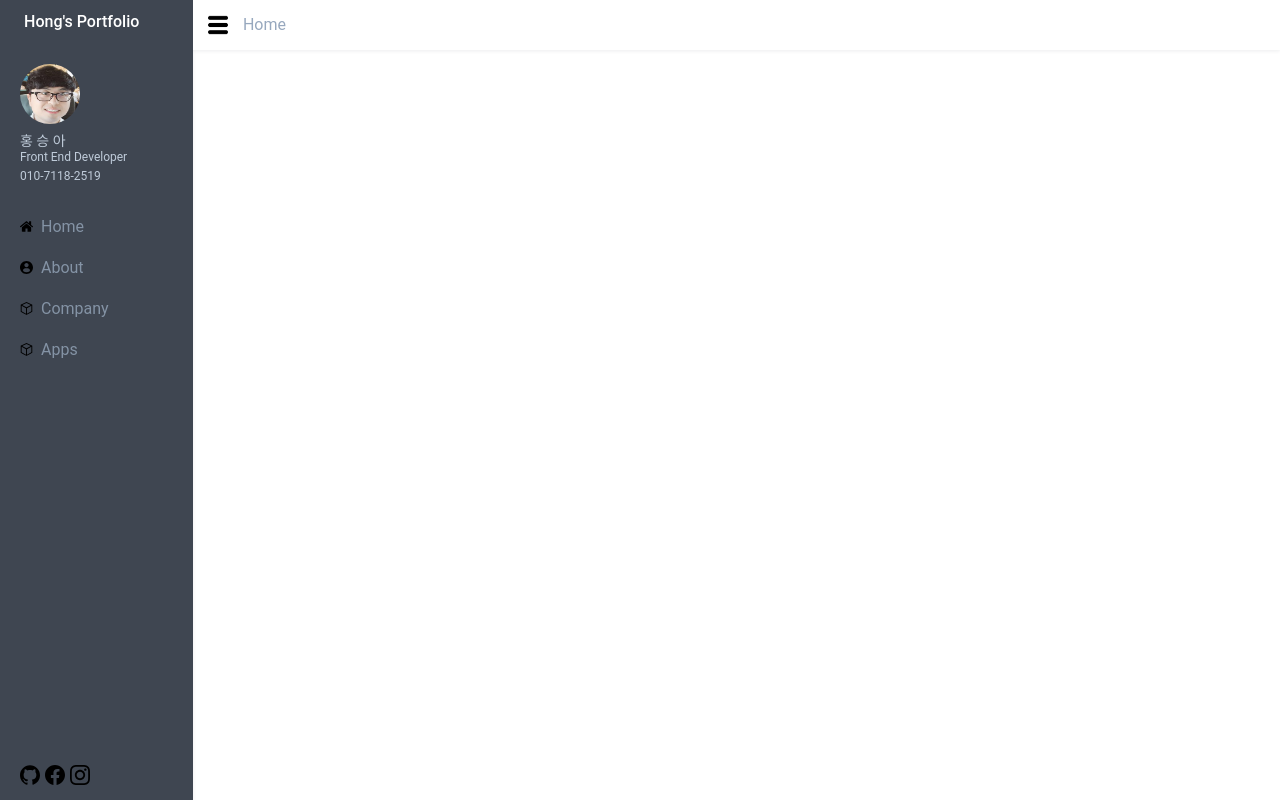
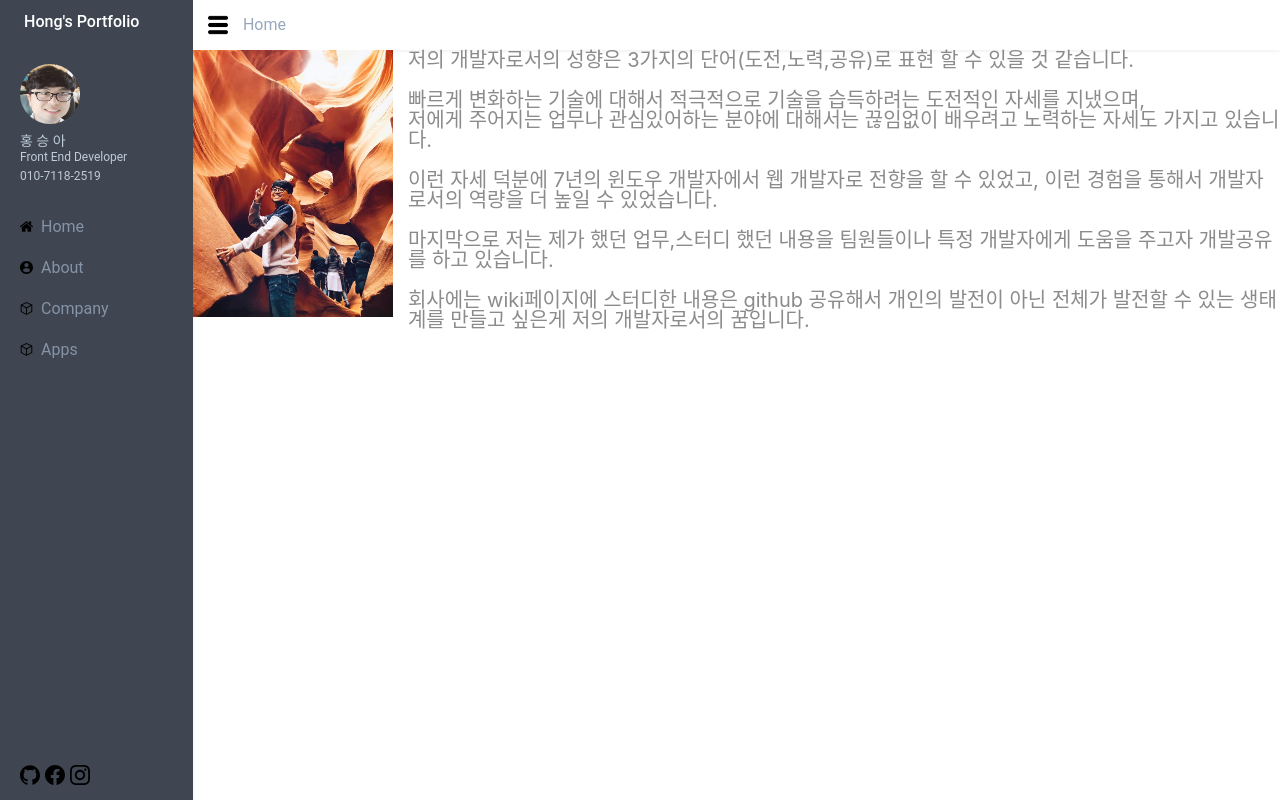
Before and after one commit to gmm117/hong-portfolio, a React app: page /hong-portfolio/Apps in a window 1280 px wide. Built offline with nearby package versions, Linux system fonts and the light colour scheme; the HTML template or start-up script is replaced by a standard one.

Commit message:
url change

```diff
--- a/src/Components/Content.js
+++ b/src/Components/Content.js
@@ -17,10 +17,10 @@ class Content extends Component {
     render() {
         return(
             <ContentDiv>
-                <Route path="/" component={Home} exact />
-                <Route path="/About" component={About} />
-                <Route path="/Company" component={About} />
-                <Route path="/Apps" component={About} />
+                <Route path="/hong-portfolio/" component={Home} exact />
+                <Route path="/hong-portfolio/About" component={About} />
+                <Route path="/hong-portfolio/Company" component={About} />
+                <Route path="/hong-portfolio/Apps" component={About} />
             </ContentDiv>
         );
     }
```
